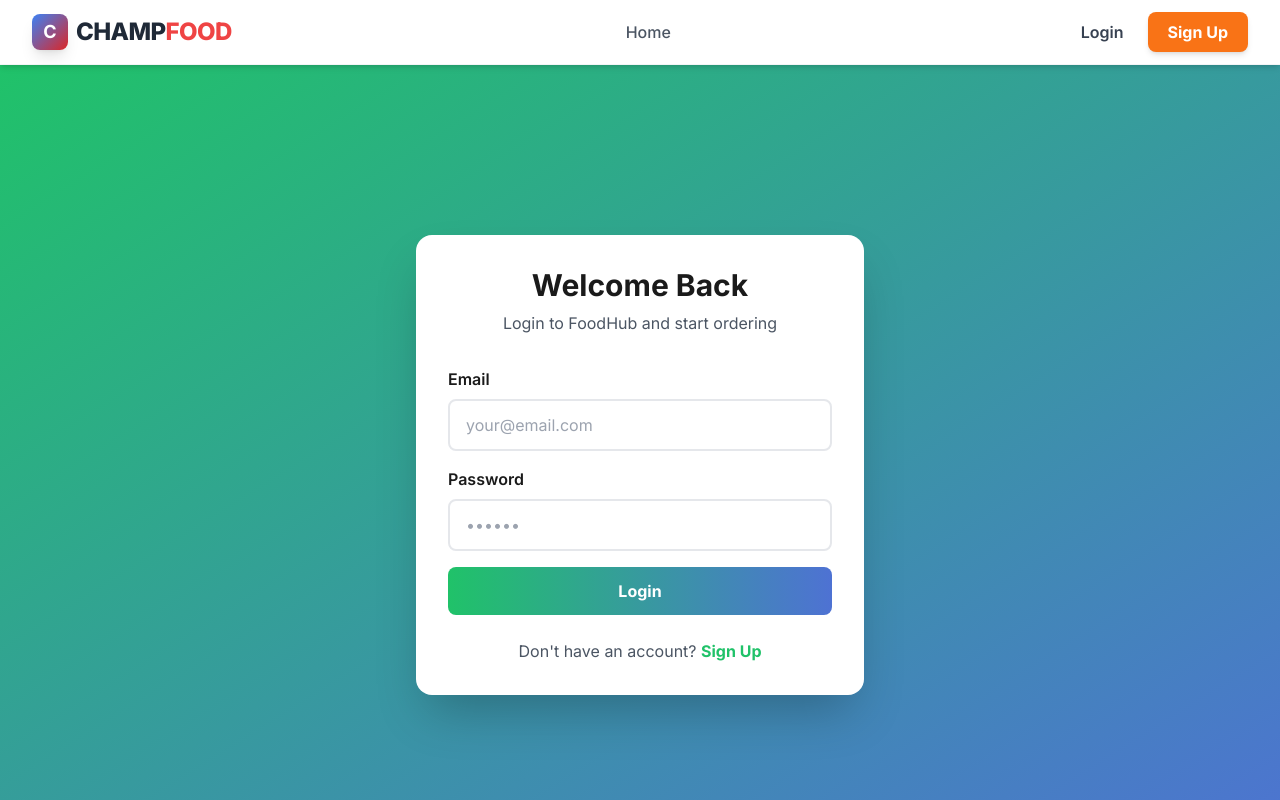
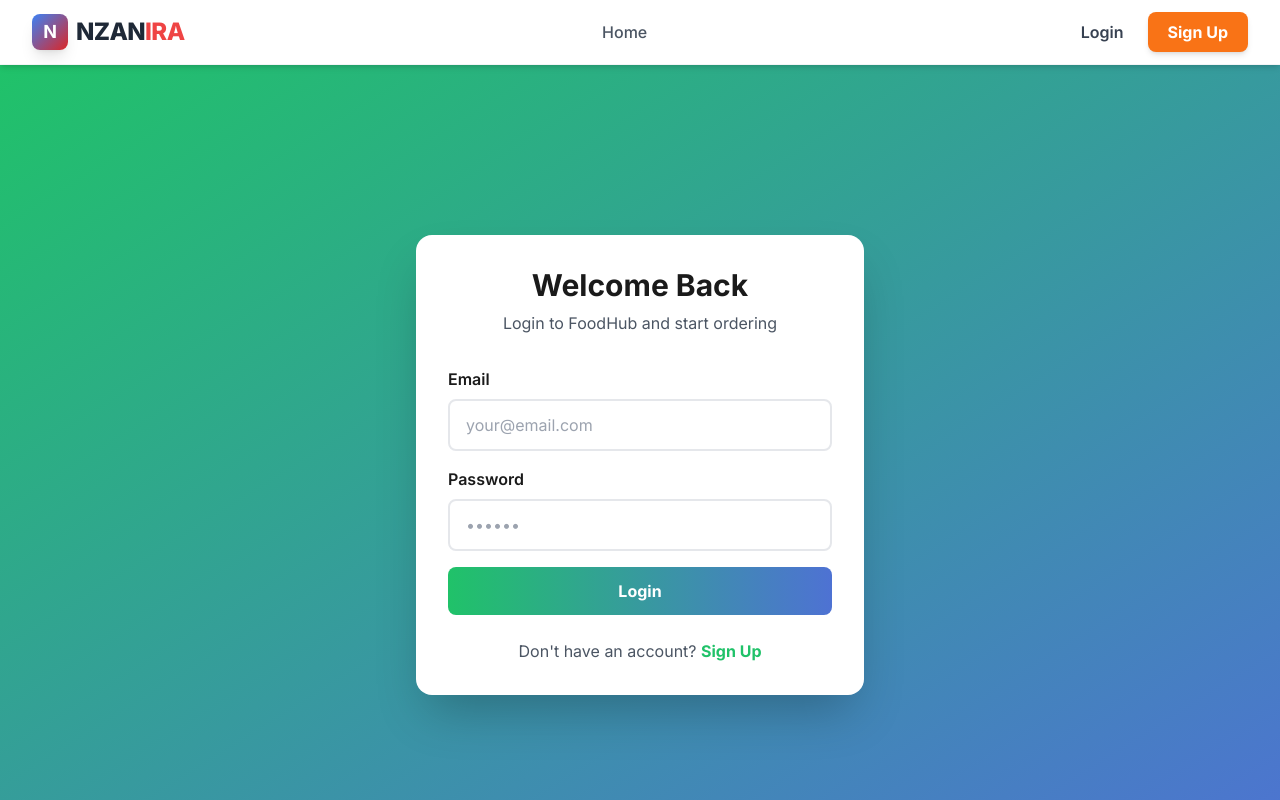
Before and after one commit to champ250-creater/champfood, a React (Vite) app in the folder frontend/: page /login in a window 1280 px wide. Shown: the top 800 px of the page. Built offline with nearby package versions, Linux system fonts and the light colour scheme; no server answers.

Commit message:
complete rebrand to nzanira

```diff
--- a/frontend/src/components/Navbar.jsx
+++ b/frontend/src/components/Navbar.jsx
@@ -46,10 +46,10 @@ export default function Navbar() {
           {/* Logo & Branding */}
           <Link to="/" className="flex items-center gap-2 group">
             <div className="w-9 h-9 bg-gradient-to-br from-blue-500 to-red-600 rounded-lg flex items-center justify-center shadow-lg group-hover:rotate-6 transition-transform">
-              <span className="text-white font-bold text-lg">C</span>
+              <span className="text-white font-bold text-lg">N</span>
             </div>
             <span className="font-extrabold text-2xl tracking-tight text-gray-800">
-              CHAMP<span className="text-red-500">FOOD</span>
+              NZAN<span className="text-red-500">IRA</span>
             </span>
           </Link>
 
```
